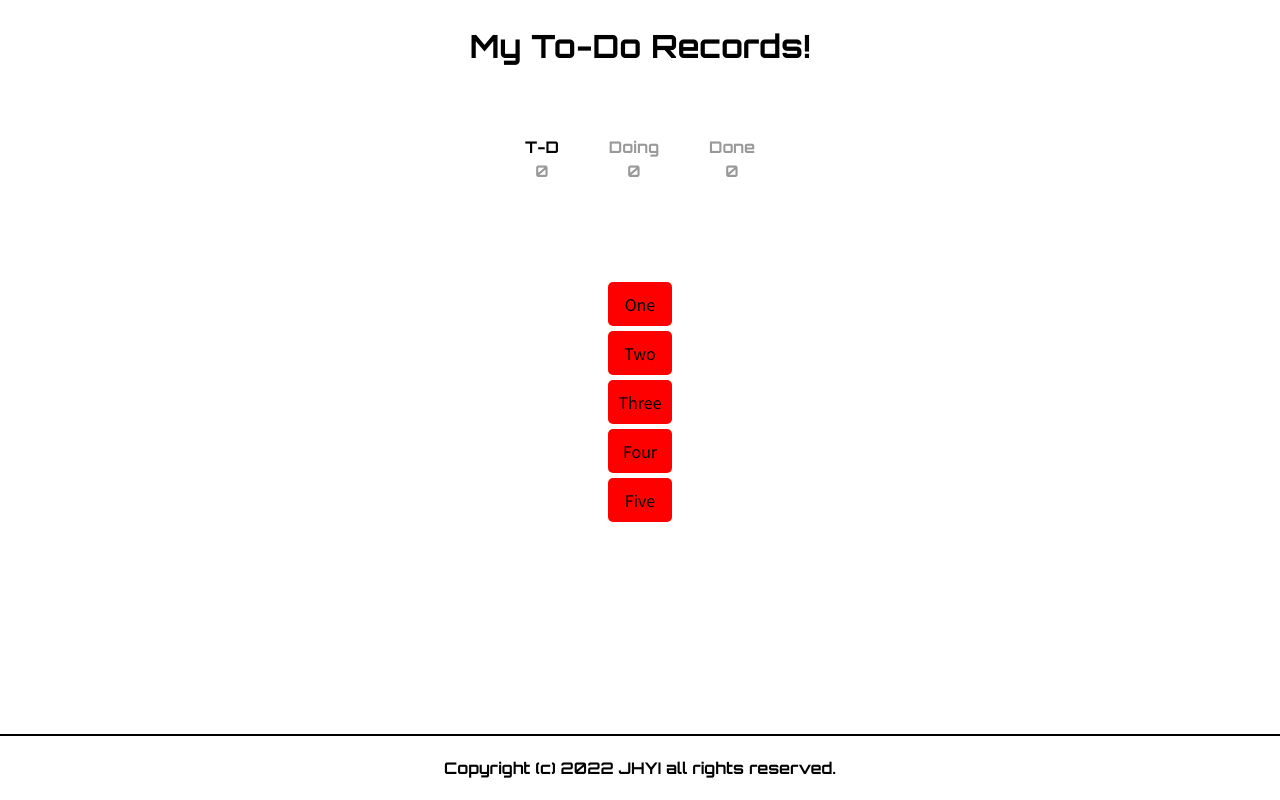
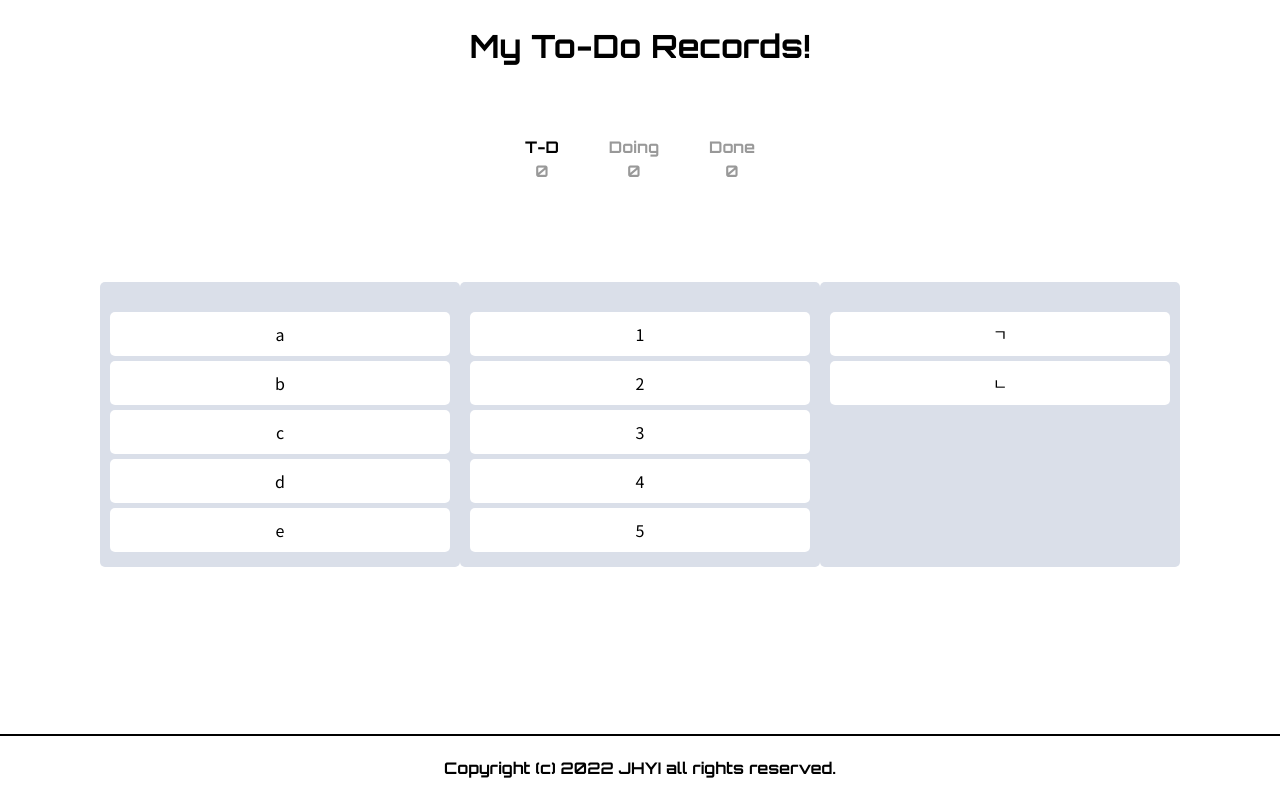
Before and after one commit to jhclass/microproject_todos, a React (Create React App) app: page / in a window 1280 px wide. Built offline with nearby package versions, Linux system fonts and the light colour scheme; some icons are missing.

Commit message:
배열에서 배열로 이동1 : IToDoState 없으면

```diff
--- a/src/index.tsx
+++ b/src/index.tsx
@@ -4,16 +4,19 @@ import './css/reset.css';
 import './css/App.css'
 import App from './App';
 import {RecoilRoot} from 'recoil';
-
+import { ThemeProvider } from 'styled-components';
+import { darkTheme } from './theme';
 
 
 
 ReactDOM.render(
   <React.StrictMode>
     <RecoilRoot>
-      <App />
+      <ThemeProvider theme={darkTheme}>
+        <App />
+      </ThemeProvider>
+
     </RecoilRoot>
-
   </React.StrictMode>,
   document.getElementById("root")
 );
--- /dev/null
+++ b/src/page/Board.tsx
@@ -0,0 +1,36 @@
+import Listcontainer from "./Listcontainer";
+import { Droppable } from "react-beautiful-dnd";
+import styled from "styled-components";
+
+const Wrapper = styled.ul`
+background-color:${(props)=>props.theme.boardColor};
+padding:30px 10px 10px 10px;
+border-radius:5px;
+min-height:200px;
+`;
+interface IBoardProps {
+    toDos:string[],
+    boardId:string
+}
+
+function Board({toDos,boardId}:IBoardProps){
+    return(
+
+    <Droppable droppableId={boardId}>
+        {(provide)=>
+            <Wrapper ref={provide.innerRef} {...provide.droppableProps}>
+                {toDos.map((toDo,index,el)=>(
+                <Listcontainer key={toDo} toDo={toDo} index={index}></Listcontainer>
+
+                ))
+
+                }
+                {provide.placeholder}
+            </Wrapper>
+        }
+    </Droppable>
+
+    );
+}
+
+export default Board;
--- a/src/page/Listcontainer.tsx
+++ b/src/page/Listcontainer.tsx
@@ -1,7 +1,7 @@
 import React from 'react';
 import {Draggable} from 'react-beautiful-dnd';
 import styled from 'styled-components';
-import { darkTheme } from '../theme';
+
 
 const Card = styled.li`
 background-color: ${(props)=>props.theme.cardColor};
@@ -9,6 +9,7 @@ padding:10px 10px;
 border-radius:5px;
 margin-bottom:5px;
 `;
+
 interface IDraggabbleCardProps {
     toDo:string,
     index:number,
@@ -17,16 +18,13 @@ interface IDraggabbleCardProps {
 function Listcontainer({toDo,index}:IDraggabbleCardProps){
 
     return (
-
-
         <Draggable draggableId={toDo} index={index} key={toDo}>
             {(provide)=>
-
                 <Card
                     ref={provide.innerRef}
                     {...provide.dragHandleProps}
                     {...provide.draggableProps}
-                    theme={darkTheme}
+
                 >
                     <span>{toDo}</span>
                 </Card>
--- a/src/page/Section1.tsx
+++ b/src/page/Section1.tsx
@@ -2,16 +2,28 @@
 import {useForm} from 'react-hook-form';
 import styled from 'styled-components';
 import { useRecoilState } from 'recoil';
-import Listcontainer from './Listcontainer';
+import Board from './Board';
 import {toDoState} from './atoms';
 import {DragDropContext, Draggable, Droppable, DropResult} from 'react-beautiful-dnd';
+import { brotliCompress } from 'zlib';
 interface IForm {
     toDo:string;
 }
+const Wrapper = styled.div`
+display:flex;
+max-width:1080px;
+width:100%;
+margin:0 auto;
+justify-content:center;
 
-const Boards = styled.div``;
-const Board = styled.ul``;
-const Card = styled.li``;
+
+
+`;
+const Boards = styled.div`
+display:grid;
+width:100%;
+grid-template-columns: repeat(3,1fr);
+`;
 
 
 function Section1() {
@@ -36,19 +48,9 @@ function Section1() {
     }
 
     const onDragEnd = ({draggableId,destination,source}:DropResult) => {
-        if(!destination) return;
-        setTodos((oldToDos:any)=>{
-            const copyToDos = [...oldToDos];
-            const copyAnd = copyToDos.slice(source.index,source.index+1);
-            console.log('a',copyAnd);
-            copyToDos.splice(source.index,1);
 
-            copyToDos.splice(destination.index,0,`${copyAnd[0]}`)
-            console.log(copyToDos);
-            return copyToDos;
 
-        })
-        console.log(draggableId,destination.index,source.index);
+        console.log('finished',source,destination);
     }
     //console.log('어쩔',errors.toDo?.message);
     return (
@@ -77,21 +79,16 @@ function Section1() {
                 </div>{ /* input */}
                 <ul className='listContainer'>
                     <DragDropContext onDragEnd={onDragEnd}>
-                        <Boards>
-                        <Droppable droppableId='one'>
-                            {(provide)=>
-                                <Board ref={provide.innerRef} {...provide.droppableProps}>
-                                    {toDos.map((toDo,index,el)=>(
-                                       <Listcontainer key={toDo} toDo={toDo} index={index}></Listcontainer>
+                        <Wrapper>
+                            <Boards>
+                                {Object.keys(toDos).map((boardId,index)=>
+                                <Board boardId={boardId} key={boardId} toDos={toDos[boardId]} />
 
-                                    ))
+                                )}
 
-                                    }
-                                    {provide.placeholder}
-                                </Board>
-                            }
-                        </Droppable>
-                        </Boards>
+                            </Boards>
+                        </Wrapper>
+
                     </DragDropContext>
 
 
--- a/src/page/atoms.ts
+++ b/src/page/atoms.ts
@@ -1,6 +1,13 @@
 import {atom} from 'recoil';
+interface IToDoState {
+    [key:string]:string[],
+}
+export const toDoState = atom<IToDoState>({  //IToDoState 이거 없으면 어떻게 되는지 아시는감.
+    key:"toDo",
+    default: {
+        "to_do":['a','b','c','d','e'],
+        "Doing":['1','2','3','4','5'],
+        "Done":['ㄱ','ㄴ']
 
-export const toDoState = atom({
-    key:"toDo",
-    default:['One','Two','Three','Four','Five']
+    }
 });
--- a/src/theme.ts
+++ b/src/theme.ts
@@ -2,5 +2,5 @@ import {DefaultTheme} from 'styled-components';
 export const darkTheme:DefaultTheme = {
     bgColor:"#3f8cf2",
     boardColor:"#DADFE9",
-    cardColor:"red"
+    cardColor:"white"
 }
```
